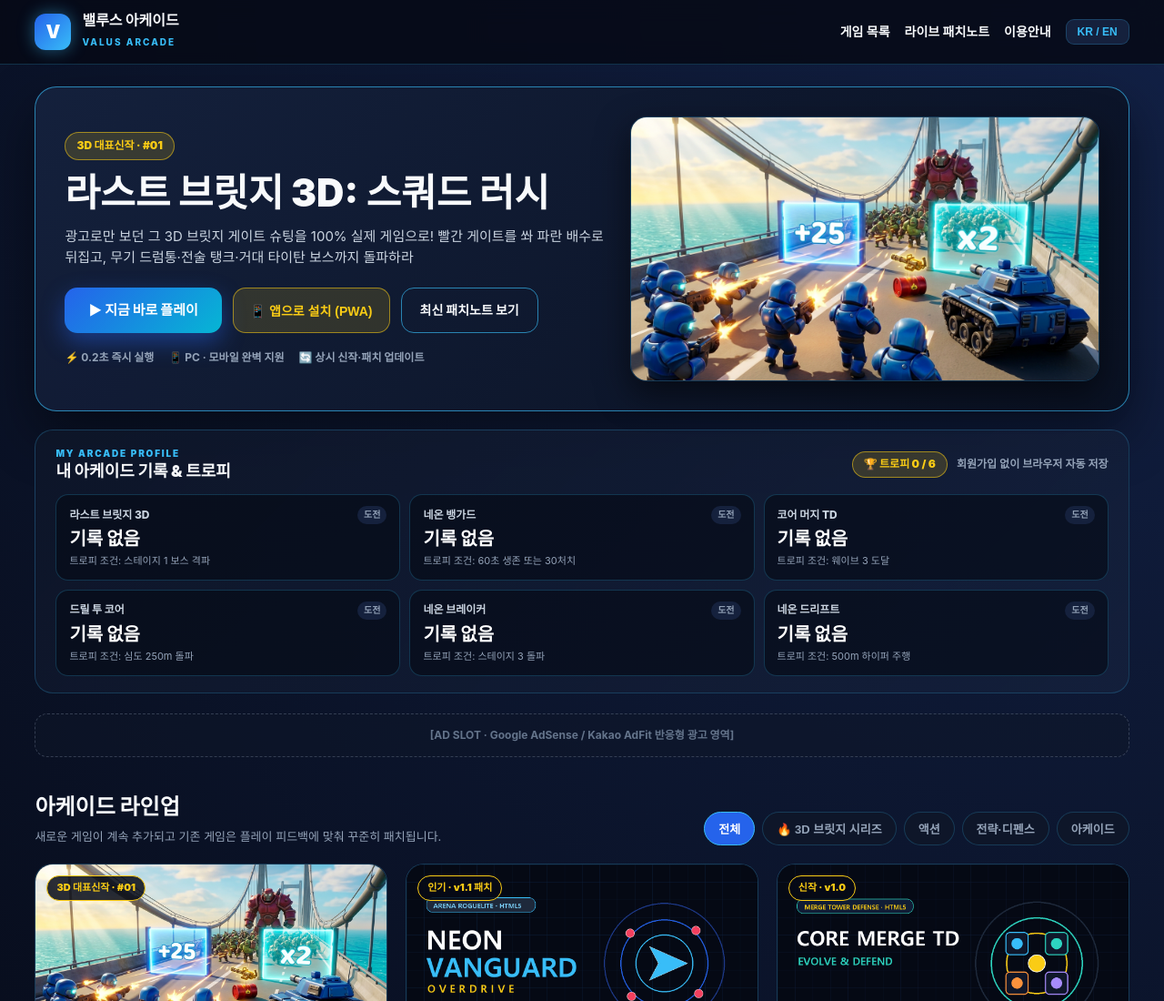
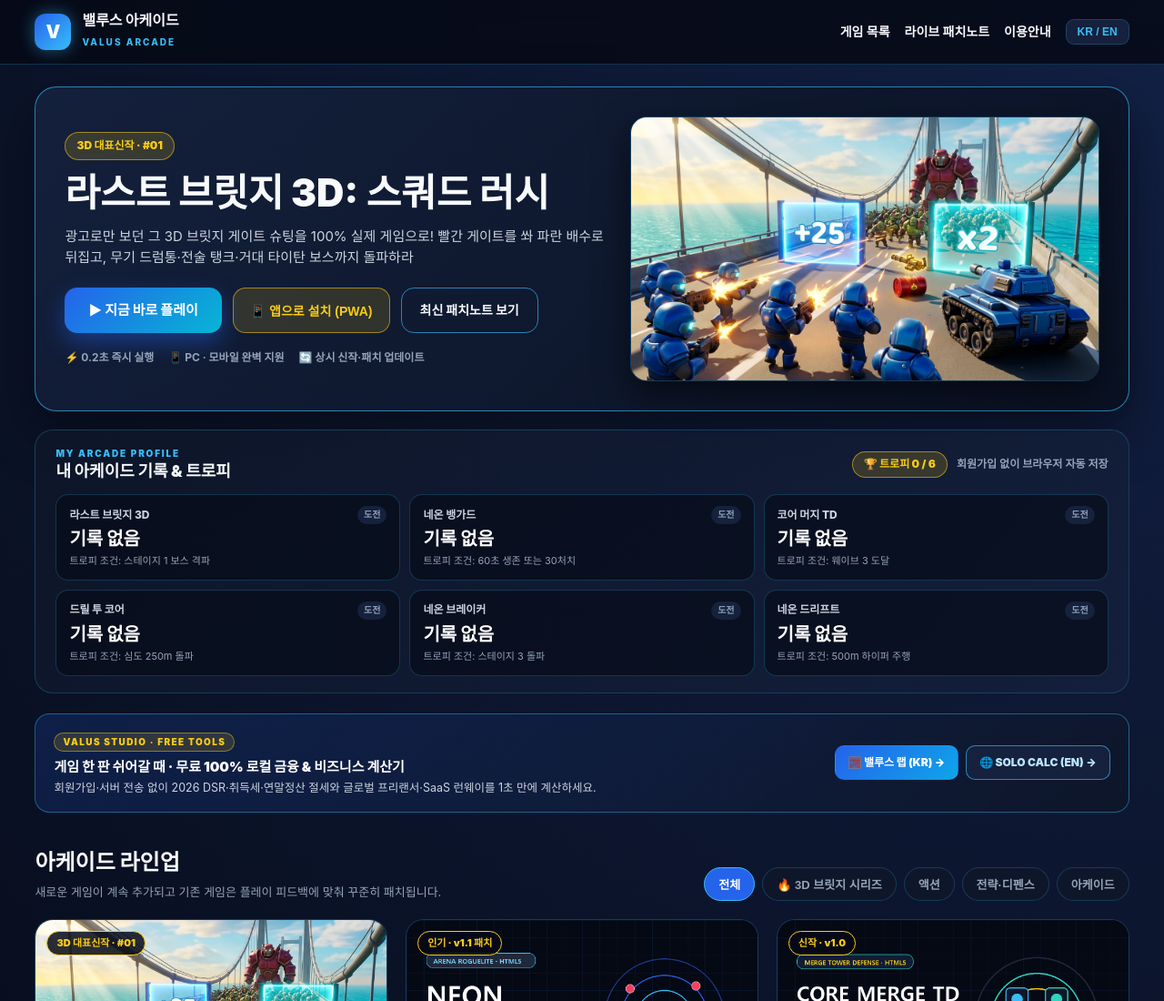
Before and after one commit to suw0ne/valus-arcade, a plain HTML site: page index.html in a window 1280 px wide. Shown: the top 1100 px of the page at 91% size. Drawn offline with Linux system fonts and the light colour scheme.

Commit message:
chore: deploy valus-arcade pwa portal

```diff
--- a/css/portal.css
+++ b/css/portal.css
@@ -149,6 +149,28 @@ a { color: inherit; text-decoration: none; }
 }
 .profile-val { font-size: 20px; font-weight: 900; color: #fff; line-height: 1.2; }
 .profile-sub { font-size: 11px; color: var(--muted); }
+
+/* 자체 스튜디오 하우스 배너 (빈 광고 슬롯 대체 · 외부 API 0%) */
+.house-banner {
+  margin: 22px 0; padding: 16px 20px; border-radius: 16px;
+  background: linear-gradient(135deg, rgba(37, 99, 235, 0.18), rgba(14, 22, 41, 0.92));
+  border: 1px solid rgba(56, 189, 248, 0.42);
+  display: flex; flex-wrap: wrap; justify-content: space-between; align-items: center; gap: 14px;
+}
+.house-banner.compact { margin: 0 0 14px; flex-direction: column; align-items: stretch; gap: 10px; padding: 14px; }
+.house-tag {
+  display: inline-block; font-size: 10px; font-weight: 900; letter-spacing: 0.14em;
+  color: var(--gold); background: rgba(250, 204, 21, 0.14); border: 1px solid rgba(250, 204, 21, 0.45);
+  padding: 2px 9px; border-radius: 999px; margin-bottom: 5px;
+}
+.house-banner strong { display: block; font-size: 15px; font-weight: 900; color: #fff; }
+.house-banner p { font-size: 12.5px; color: #cbd5e1; margin-top: 2px; }
+.house-banner-actions { display: flex; flex-wrap: wrap; gap: 8px; }
+.house-cta {
+  padding: 9px 14px; border-radius: 10px; font-size: 12px; font-weight: 900;
+  background: var(--surface-2); border: 1px solid var(--border-hi); color: #bae6fd; white-space: nowrap;
+}
+.house-cta.primary { background: linear-gradient(135deg, var(--blue), #0ea5e9); color: #fff; border-color: transparent; }
 
 /* 광고 슬롯 */
 .ad-banner-slot, .ad-box-slot {
--- a/index.html
+++ b/index.html
@@ -266,9 +266,17 @@
       <div id="profile-cards" class="profile-grid"></div>
     </section>
 
-    <!-- 상단 파트너 광고 슬롯 (애드센스 / 카카오 애드핏 연동 위치) -->
-    <div class="ad-banner-slot" data-i18n="adSlotLabel">
-      [AD SLOT · Google AdSense / Kakao AdFit 반응형 배너 영역]
+    <!-- 자체 스튜디오 하우스 배너 (외부 광고 승인 전 Valus 무료 도구 크로스 프로모션) -->
+    <div id="house-ad-slot" class="house-banner">
+      <div class="house-banner-left">
+        <span class="house-tag">VALUS STUDIO · FREE TOOLS</span>
+        <strong data-i18n="houseAdTitle">게임 한 판 쉬어갈 때 · 무료 100% 로컬 금융 &amp; 비즈니스 계산기</strong>
+        <p data-i18n="houseAdDesc">회원가입·서버 전송 없이 2026 DSR·취득세·연말정산 절세와 글로벌 프리랜서·SaaS 런웨이를 1초 만에 계산하세요.</p>
+      </div>
+      <div class="house-banner-actions">
+        <a href="https://suw0ne.github.io/valus-lab/" target="_blank" rel="noopener noreferrer" class="house-cta primary" data-i18n="houseCtaLab">🧮 밸루스 랩 (KR) →</a>
+        <a href="https://suw0ne.github.io/valus-solo-calc/" target="_blank" rel="noopener noreferrer" class="house-cta" data-i18n="houseCtaSolo">🌐 SOLO CALC (EN) →</a>
+      </div>
     </div>
 
     <!-- 게임 카탈로그 섹션 -->
--- a/js/portal.js
+++ b/js/portal.js
@@ -25,6 +25,11 @@
       trophyDone: "달성",
       trophyLock: "도전",
       noRecord: "기록 없음",
+      houseAdTitle: "게임 한 판 쉬어갈 때 · 무료 100% 로컬 금융 & 비즈니스 계산기",
+      houseAdDesc: "회원가입·서버 전송 없이 2026 DSR·취득세·연말정산 절세와 글로벌 프리랜서·SaaS 런웨이를 1초 만에 계산하세요.",
+      houseAdSideTitle: "무료 금융·절세·비즈니스 계산기",
+      houseCtaLab: "🧮 밸루스 랩 (KR) →",
+      houseCtaSolo: "🌐 SOLO CALC (EN) →",
       adSlotLabel: "[AD SLOT · Google AdSense / Kakao AdFit 반응형 광고 영역]",
       catalogTitle: "아케이드 라인업",
       catalogSub: "새로운 게임이 계속 추가되고 기존 게임은 플레이 피드백에 맞춰 꾸준히 패치됩니다.",
@@ -70,6 +75,11 @@
       trophyDone: "UNLOCKED",
       trophyLock: "TRY NOW",
       noRecord: "No record yet",
+      houseAdTitle: "Take a Quick Break · Free 100% Client-Side Finance & Solo Maker Tools",
+      houseAdDesc: "Zero login, zero uploads — calculate Freelance Day-Rates, SaaS Runway, Pricing Margins, or Korean Finance/Tax locally.",
+      houseAdSideTitle: "Free Business & Finance Tools",
+      houseCtaLab: "🧮 Valus Lab (KR) →",
+      houseCtaSolo: "🌐 SOLO CALC (EN) →",
       adSlotLabel: "[AD SLOT · Responsive Ad Placement]",
       catalogTitle: "Arcade Lineup",
       catalogSub: "New HTML5 games drop continuously alongside live balance and content patches.",
```
Also changed, not shown: play.html (+9 -2 lines).
